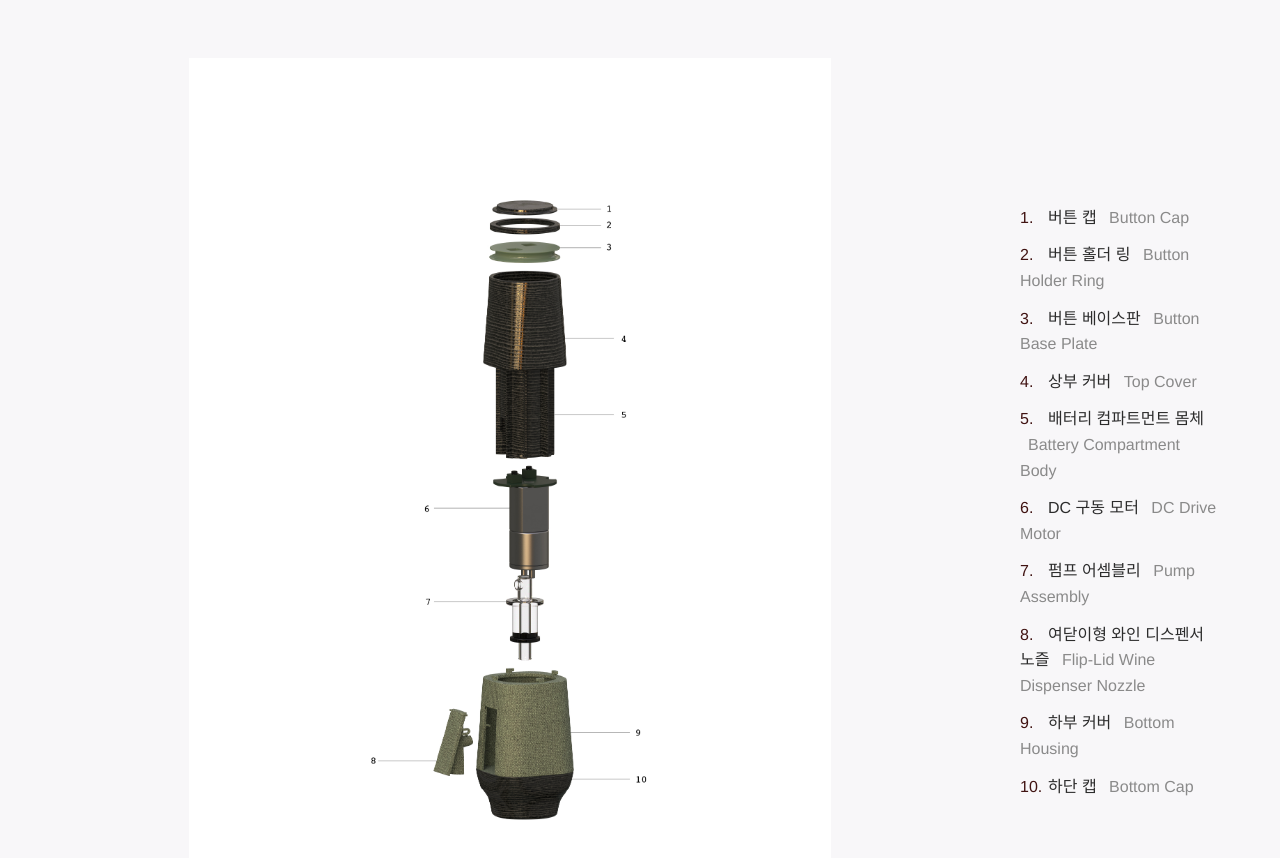
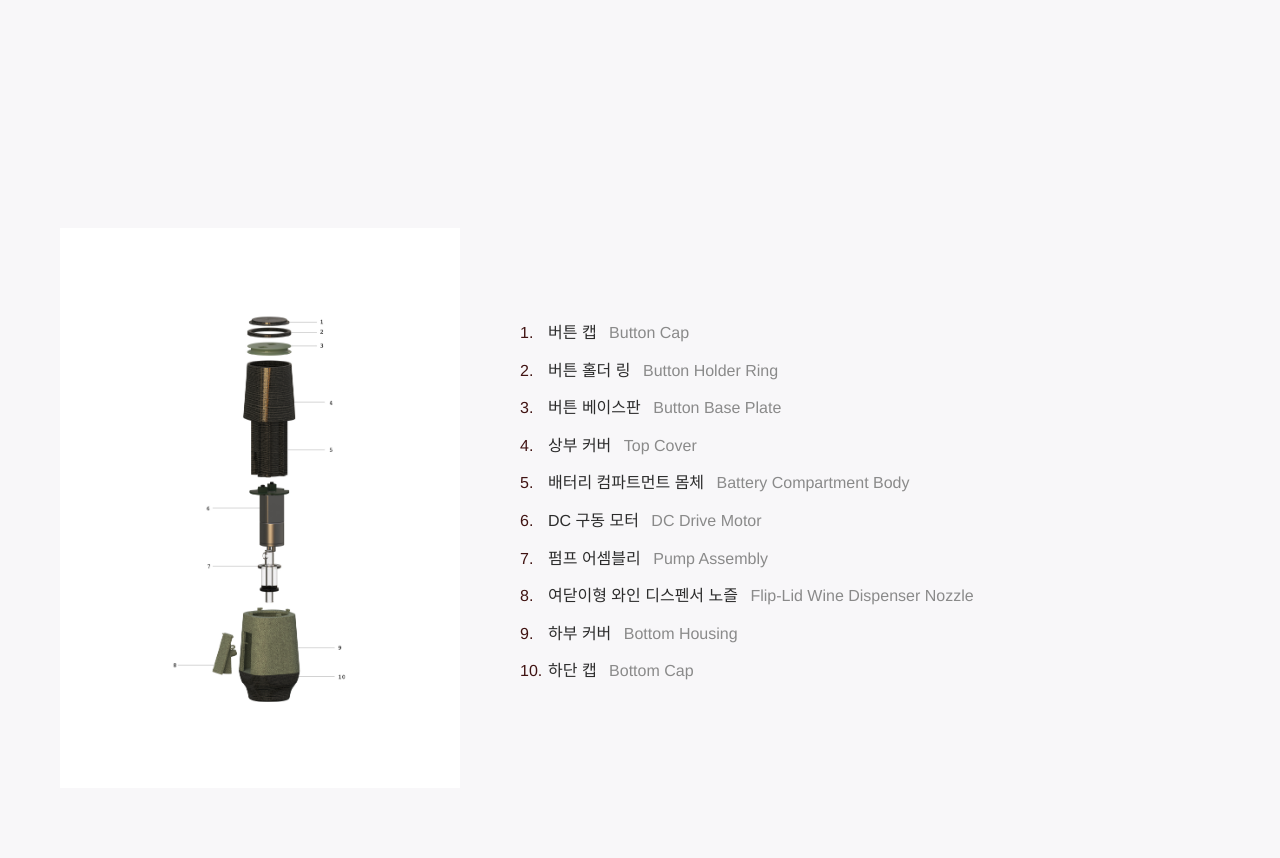
Before and after one commit to finelee03/auracella, a plain HTML site: page pages/detail.html in a window 1280 px wide. Shown: the part 962-1820 px from the top of the page. Drawn offline with Linux system fonts and the light colour scheme.

Commit message:
Adjust parts image dimensions (400px x 900px)
🤖 Generated with [Claude Code](https://claude.com/claude-code)

Co-Authored-By: Claude <noreply@anthropic.com>

```diff
--- a/styles/main.css
+++ b/styles/main.css
@@ -213,8 +213,8 @@ html, body {
 }
 
 .parts-image {
-    width: 900px;
-    min-width: 900px;
+    width: 400px;
+    min-width: 400px;
     height: 900px;
     overflow: hidden;
     border-radius: 25px;
```
